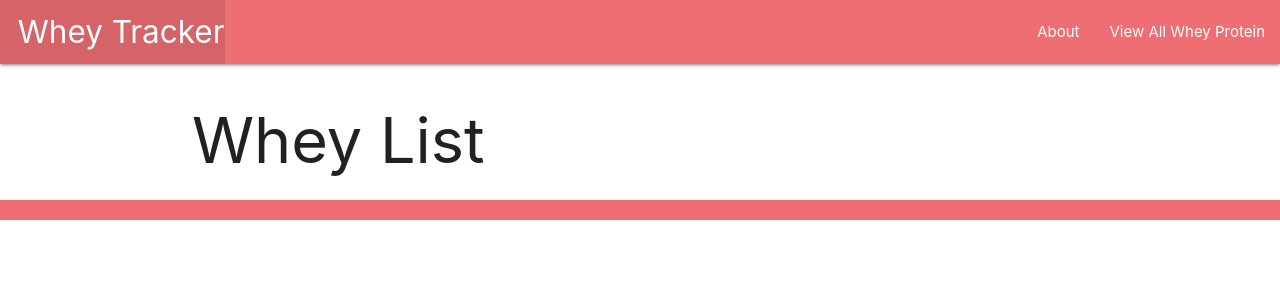
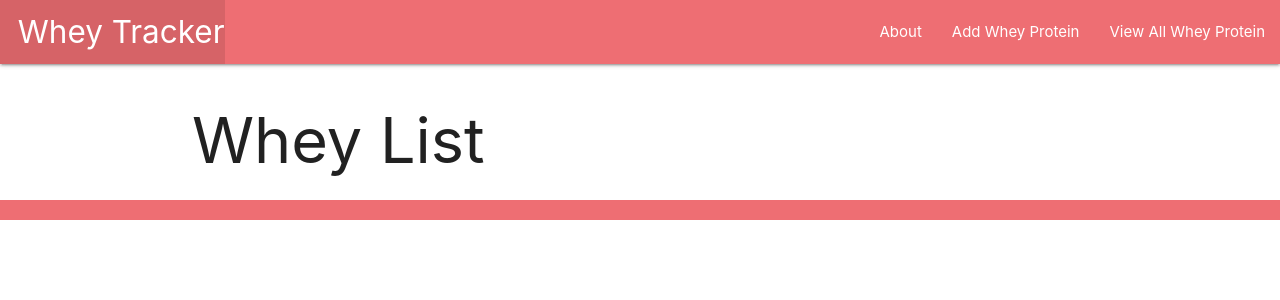
Before and after one commit to Tosin0814/Whey-Tracker, a Django app: page /whey/ in a window 1280 px wide. Shown: the top 300 px of the page. Run offline with Django 4.2, Linux system fonts and the light colour scheme; data that the repository does not hold is empty.

Commit message:
Modify templates

```diff
--- a/main_app/templates/base.html
+++ b/main_app/templates/base.html
@@ -18,6 +18,7 @@
         </ul>
         <ul class="right">
           <li><a href="{% url 'about' %}">About</a></li>
+          <li><a href="{% url 'whey_create' %}">Add Whey Protein</a></li>
           <li><a href="{% url 'index' %}">View All Whey Protein</a></li>
         </ul>
       </div>
--- a/main_app/templates/whey/detail.html
+++ b/main_app/templates/whey/detail.html
@@ -10,6 +10,10 @@
             <p>Rating: {{whey.rating}}/5</p>
             <p>Review: {{whey.review}}</p>
         </div>
+        <div class="card-action">
+            <a href="{% url 'whey_update' whey.id %}">Edit</a>
+            <a href="{% url 'whey_delete' whey.id %}">Delete</a>
+        </div>
     </div>
 
 {% endblock %}
--- a/main_app/templates/whey/index.html
+++ b/main_app/templates/whey/index.html
@@ -3,16 +3,16 @@
 
 {% block content %}
     <h1>Whey List</h1>
-    {% for protein in whey %}
-        <a href="{% url 'detail' protein.id %}">
+    {% for whey in whey_list %}
+        <a href="{% url 'detail' whey.id %}">
             <div class="card">
                 <div class="card-content">
-                    <span class="card-title">{{ protein.name }}</span>
-                    <p>Protein Content: {{ protein.protein_content }} grams</p>
-                    <p>Size: {{ protein.size }} lbs</p>
-                    <p>Price: ${{protein.price}}</p>
-                    <p>Rating: {{protein.rating}}/5</p>
-                    <p>Review: {{protein.review}}</p>
+                    <span class="card-title">{{ whey.name }}</span>
+                    <p>Protein Content: {{ whey.protein_content }} grams</p>
+                    <p>Size: {{ whey.size }} lbs</p>
+                    <p>Price: ${{whey.price}}</p>
+                    <p>Rating: {{whey.rating}}/5</p>
+                    <p>Review: {{whey.review}}</p>
                 </div>
             </div>
         </a>
--- a/main_app/urls.py
+++ b/main_app/urls.py
@@ -1,3 +1,4 @@
+from operator import ne
 from urllib.parse import urlparse
 from django.urls import URLPattern, path
 from . import views
@@ -5,6 +6,9 @@ from . import views
 urlpatterns = [
     path('', views.home, name='home'),
     path('about/', views.about, name='about'),
-    path('whey/', views.whey_index, name='index'),
-    path('whey/<int:whey_id>', views.whey_detail, name='detail')
+    path('whey/', views.WheyList.as_view(), name='index'),
+    path('whey/<int:pk>/', views.WheyDetail.as_view(), name='detail'),
+    path('whey/create', views.WheyCreate.as_view(), name='whey_create'),
+    path('whey/<int:pk>/update/', views.WheyUpdate.as_view(), name='whey_update'),
+    path('whey/<int:pk>/delete/', views.WheyDelete.as_view(), name='whey_delete')
 ]
```
Also changed, not shown: main_app/templates/whey/confirm_delete.html (+13 -0 lines), main_app/templates/whey/create.html (+21 -0 lines).
